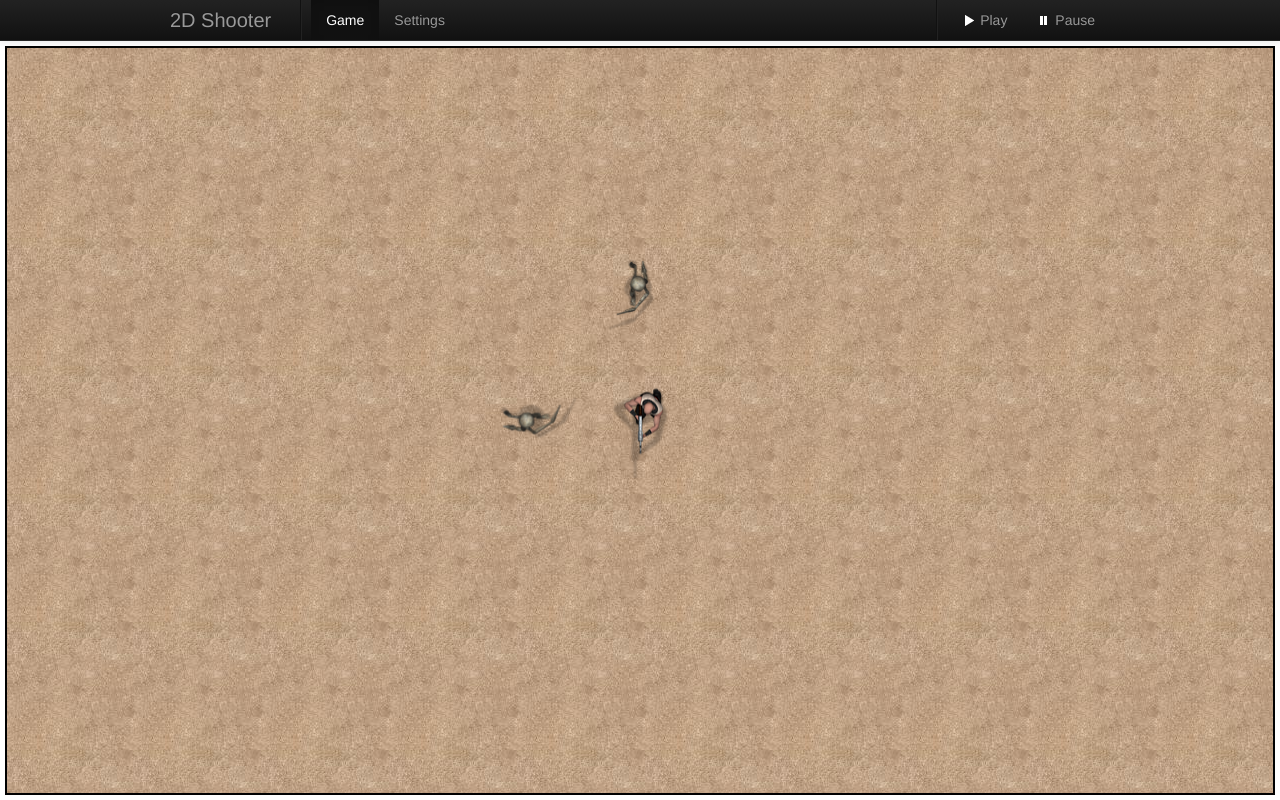
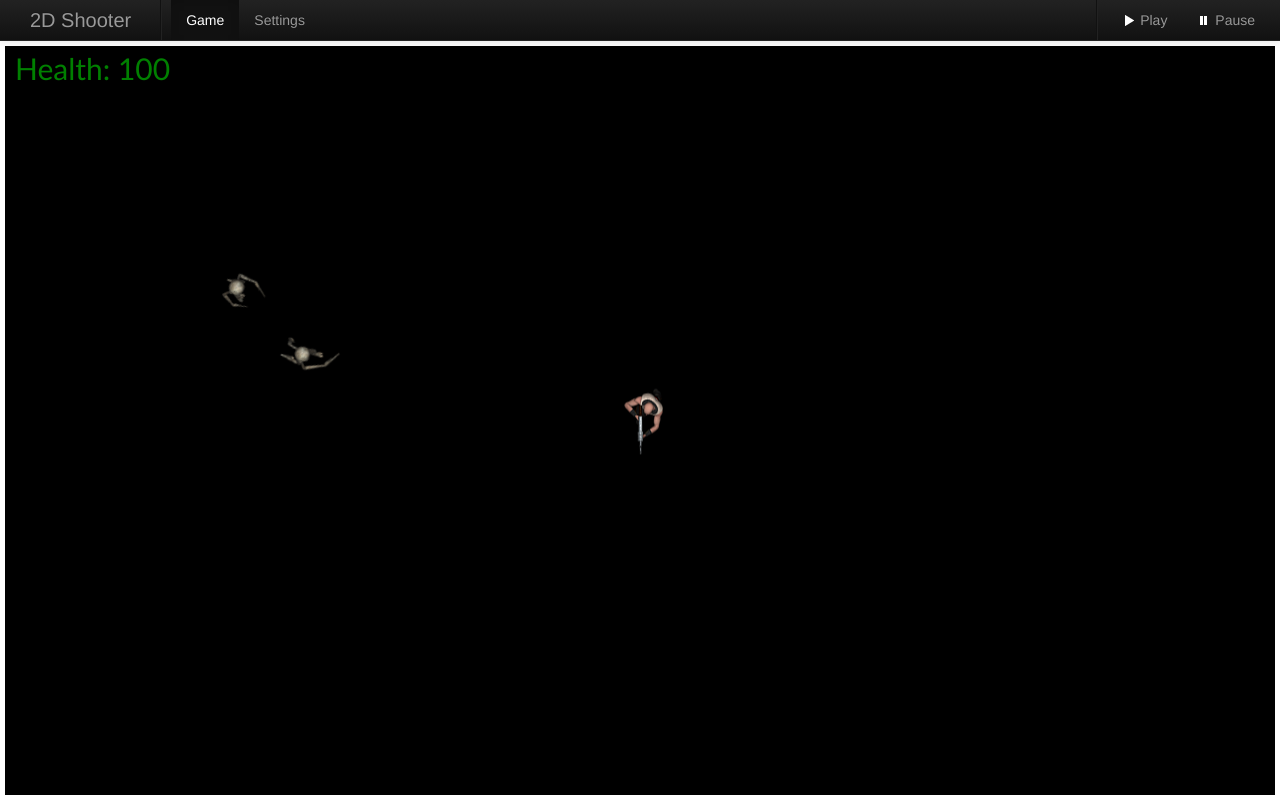
Before and after one commit to mudrutom/2D-Shooter, a plain HTML site: page index.html in a window 1280 px wide. Both pictures are taken after a click on the link "Play". Drawn offline with Linux system fonts and the light colour scheme.

Commit message:
added Shoot-script, performance increased and other improvements

```diff
--- a/css/style.css
+++ b/css/style.css
@@ -1,5 +1,10 @@
 /* Main CSS stylesheet. */
+
+#the-navbar .brand {
+	margin-left: 10px;
+}
 
 #playground {
 	margin: 46px 5px 0;
+	cursor: crosshair;
 }
--- a/index.html
+++ b/index.html
@@ -19,14 +19,16 @@
 
 <div id="the-navbar" class="navbar navbar-inverse navbar-fixed-top">
 	<div class="navbar-inner">
-		<div class="container">
+		<div class="pull-left">
 			<a class="brand" href="#">2D Shooter</a>
 			<ul class="nav">
 				<li class="divider-vertical"></li>
 				<li class="active"><a href="#playground">Game</a></li>
 				<li><a href="#settings" data-toggle="modal">Settings</a></li>
 			</ul>
-			<ul class="nav pull-right">
+		</div>
+		<div class="pull-right">
+			<ul class="nav">
 				<li class="divider-vertical"></li>
 				<li><a id="game-play" href="#"><i class="icon-play icon-white"></i> Play</a></li>
 				<li><a id="game-pause" href="#"><i class="icon-pause icon-white"></i> Pause</a></li>
--- a/js/game/enemyFactory.js
+++ b/js/game/enemyFactory.js
@@ -41,5 +41,5 @@ define(["enemy"], function(Enemy) {
 		return enemy;
 	};
 
-	return new EnemyFactory();
+	return EnemyFactory;
 });
--- a/js/game/game.js
+++ b/js/game/game.js
@@ -4,7 +4,7 @@
  * Author: Tomas Mudrunka
  */
 
-define(["player","enemyFactory"], function(player, enemyFactory) {
+define(["player","shoot","enemyFactory"], function(Player, Shoot, EnemyFactory) {
 	// background image pattern
 	var bgImg = new Image();
 	bgImg.src = 'img/game/bg-texture.jpg';
@@ -38,27 +38,27 @@ define(["player","enemyFactory"], function(player, enemyFactory) {
 			height: height
 		});
 
-		this.mainLayer = new Kinetic.Layer({
-			width: width,
-			height: height
-		});
-		this.enemyGroup = new Kinetic.Group({
-			x: 0,
-			y: 0,
-			width: width,
-			height: height
+		this.firstLayer = new Kinetic.Layer();
+		this.mainLayer = new Kinetic.Layer();
+		this.lastLayer = new Kinetic.Layer();
+
+		this.text = new Kinetic.Text({
+			x: 10,
+			y: 10,
+			text: 'Health: 100',
+			fontSize: 30,
+			fill: 'green'
 		});
 
-		this.enemyFactory = enemyFactory;
+		this.playerGroup = new Kinetic.Group();
+		this.player = new Player();
 
-		this.player = player;
+		this.shootGroup = new Kinetic.Group();
+		this.shoot = new Shoot();
+
+		this.enemyGroup = new Kinetic.Group();
+		this.enemyFactory = new EnemyFactory();
 		this.enemies = [];
-
-		this.shoot = new Kinetic.Line({
-			points: [0, 0],
-			stroke: 'black',
-			strokeWidth: 2
-		});
 	}
 
 	/**
@@ -66,19 +66,23 @@ define(["player","enemyFactory"], function(player, enemyFactory) {
 	 */
 	Game.prototype.init = function() {
 		var player = this.player;
+		var shoot = this.shoot;
 		var enemies = this.enemies;
-		var shoot = this.shoot;
 
-		// first layer
-		this.stage.add(this.mainLayer);
-		this.mainLayer.add(this.background);
+		// bind all layers
+		this.firstLayer.add(this.background);
+		this.mainLayer.add(this.shootGroup);
+		this.mainLayer.add(this.playerGroup);
+		this.mainLayer.add(this.enemyGroup);
+		this.lastLayer.add(this.text);
+		this.lastLayer.add(this.foreground);
 
-		const E1 = 0.05;
-		const E2 = 0.1;
+		const E1 = 0.05; // epsilon for angle comparison
+		const E2 = 0.5; // epsilon for position comparison
 
 		// create callback for shooting
 		player.shootCallback = function(points) {
-			shoot.setPoints(points);
+			shoot.renderShoot(points);
 
 			var x = points[2];
 			var y = points[3];
@@ -103,7 +107,9 @@ define(["player","enemyFactory"], function(player, enemyFactory) {
 				}
 			}
 		};
-		player.init(this.mainLayer, this.foreground, this.playground);
+		player.init(this.mainLayer, this.playerGroup, this.foreground, this.playground);
+
+		shoot.init(this.shootGroup);
 
 		// create callback for enemy attack
 		var attackCallback = function(x, y) {
@@ -114,10 +120,10 @@ define(["player","enemyFactory"], function(player, enemyFactory) {
 		};
 		this.enemyFactory.init(this.mainLayer, this.enemyGroup, attackCallback);
 
-		// bind second layer
-		this.mainLayer.add(this.enemyGroup);
-		this.mainLayer.add(this.shoot);
-		this.mainLayer.add(this.foreground);
+		// add layers to the stage
+		this.stage.add(this.firstLayer);
+		this.stage.add(this.mainLayer);
+		this.stage.add(this.lastLayer);
 	};
 
 	/**
@@ -127,7 +133,7 @@ define(["player","enemyFactory"], function(player, enemyFactory) {
 	Game.prototype.addEnemies = function(number) {
 		var player = this.player;
 		for (var i = 0; i < number; i++) {
-			var enemy = enemyFactory.newEnemy();
+			var enemy = this.enemyFactory.newEnemy();
 			enemy.id = this.enemies.length;
 			this.enemies.push(enemy);
 			setInterval((function() {
@@ -144,14 +150,10 @@ define(["player","enemyFactory"], function(player, enemyFactory) {
 	Game.prototype.resizePlayground = function(width, height) {
 		this.stage.setWidth(width);
 		this.stage.setHeight(height);
-		this.mainLayer.setWidth(width);
-		this.mainLayer.setHeight(height);
 		this.background.setWidth(width);
 		this.background.setHeight(height);
 		this.foreground.setWidth(width);
 		this.foreground.setHeight(height);
-		this.enemyGroup.setWidth(width);
-		this.enemyGroup.setHeight(height);
 	};
 
 	/**
@@ -192,5 +194,5 @@ define(["player","enemyFactory"], function(player, enemyFactory) {
 		}
 	};
 
-	return new Game();
+	return Game;
 });
--- a/js/game/main.js
+++ b/js/game/main.js
@@ -7,7 +7,8 @@ require.config({
 	baseUrl: "js/game"
 });
 
-require(["game"], function(game) {
+require(["game"], function(Game) {
+	var game = new Game();
 	game.init();
 	game.addEnemies(2);
 	game.playground.attr('tabIndex', 0);
--- a/js/game/player.js
+++ b/js/game/player.js
@@ -73,15 +73,16 @@ define(function() {
 	/**
 	 * The Player initialization.
 	 * @param playerLayer KineticJS Layer
+	 * @param playerGroup KineticJS Group
 	 * @param foreground object used for binding mouse-events
 	 * @param playground object used for binding key-events
 	 */
-	Player.prototype.init = function(playerLayer, foreground, playground) {
+	Player.prototype.init = function(playerLayer, playerGroup, foreground, playground) {
 		var player = this.sprite;
 		var circ = this.circle;
 		var shootCallback = this.shootCallback;
-		var width = function() { return playerLayer.getWidth(); };
-		var height = function() { return playerLayer.getHeight() };
+		var width = function() { return foreground.getWidth(); };
+		var height = function() { return foreground.getHeight(); };
 
 		// move player to the center
 		player.setX(width()/2);
@@ -90,8 +91,8 @@ define(function() {
 		circ.setY(height()/2);
 
 		// add player to the layer
-		playerLayer.add(player);
-		playerLayer.add(circ);
+		playerGroup.add(player);
+		playerGroup.add(circ);
 
 		// add damage animation tween
 		this.tween = new Kinetic.Tween({
@@ -245,5 +246,5 @@ define(function() {
 		this.tween.play();
 	};
 
-	return new Player();
+	return Player;
 });
--- /dev/null
+++ b/js/game/shoot.js
@@ -0,0 +1,75 @@
+/**
+ * Script responsible for rendering Players' shoots.
+ *
+ * Author: Tomas Mudrunka
+ */
+
+define(function() {
+	// the number of shoots to render simultaneously
+	const num = 5;
+
+	/** The Shoots object. */
+	function Shoot() {
+		this.shoots = new Array(num);
+		this.shootTweens = new Array(num);
+		for (var i = 0; i < num; i++) {
+			this.shoots[i] = new Kinetic.Line({
+				points: [-1,-1, -2,-2],
+				strokeWidth: 3,
+				stroke: '#2d6999',
+				shadowColor: 'navy',
+				lineCap: 'round',
+				opacity: 0.0
+			});
+		}
+	}
+
+	/**
+	 * The Shoots initialization.
+	 * @param shootGroup KineticJS Group
+	 */
+	Shoot.prototype.init = function(shootGroup) {
+		for (var i = 0; i < num; i++) {
+			shootGroup.add(this.shoots[i]);
+
+			// add shoot animation tween
+			this.shootTweens[i] = new Kinetic.Tween({
+				node: this.shoots[i],
+				opacity: 1.0,
+				duration: 0.25,
+				easing: Kinetic.Easings.StrongEaseInOut,
+				onFinish: function() {
+					this.reverse();
+				}
+			});
+		}
+	};
+
+	var currentShoot = 0;
+
+	/**
+	 * Returns next available shoot.
+	 * @returns {{shoot: *, tween: *}}
+	 */
+	Shoot.prototype.nextShoot = function() {
+		if (currentShoot >= num) {
+			currentShoot = 0;
+		}
+		return {
+			shoot: this.shoots[currentShoot],
+			tween: this.shootTweens[currentShoot++]
+		};
+	};
+
+	/**
+	 * Renders next shoot of the Player.
+	 * @param points array of shoot-points
+	 */
+	Shoot.prototype.renderShoot = function(points) {
+		var next = this.nextShoot();
+		next.shoot.setPoints(points);
+		next.tween.play();
+	};
+
+	return Shoot;
+});
```
